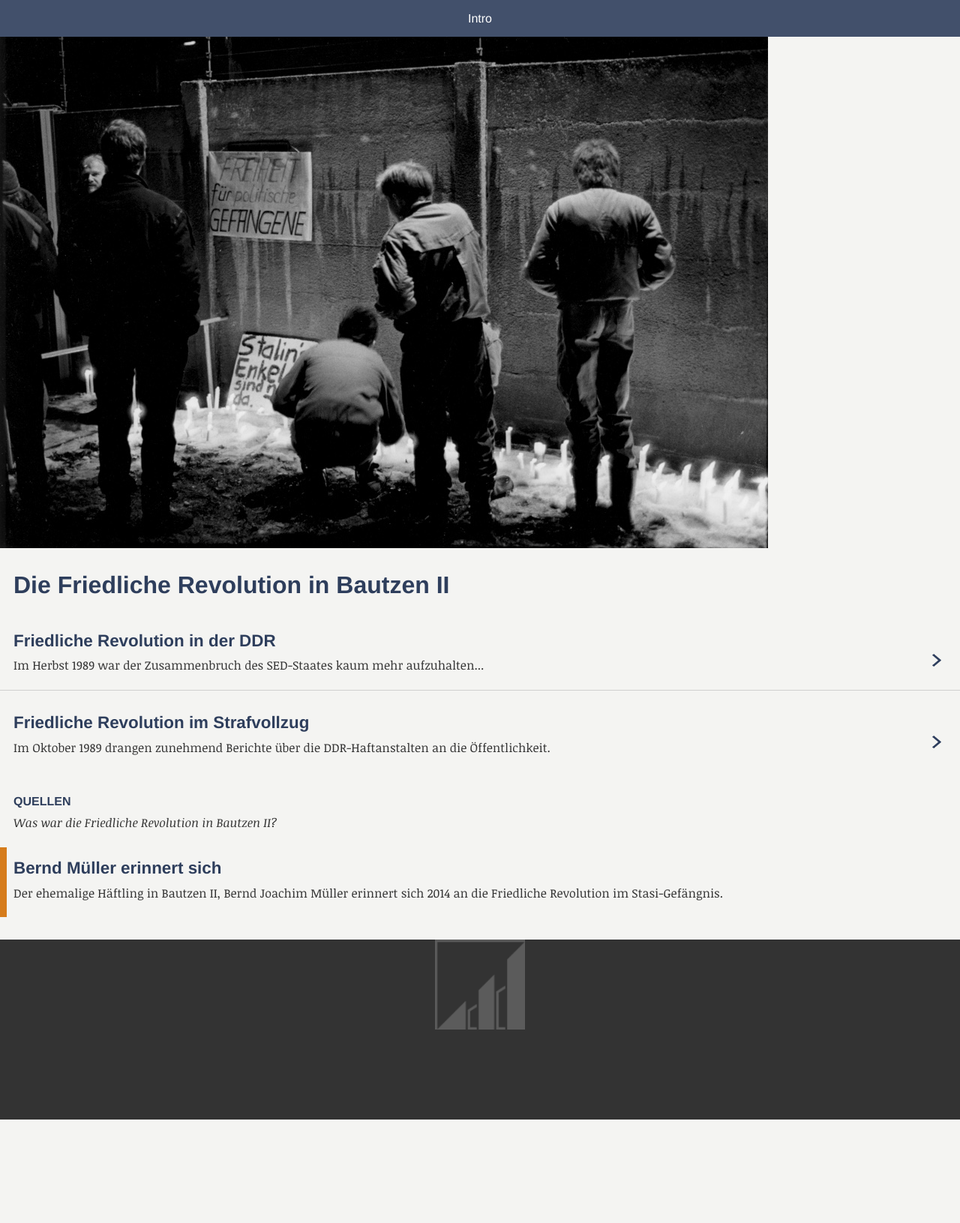
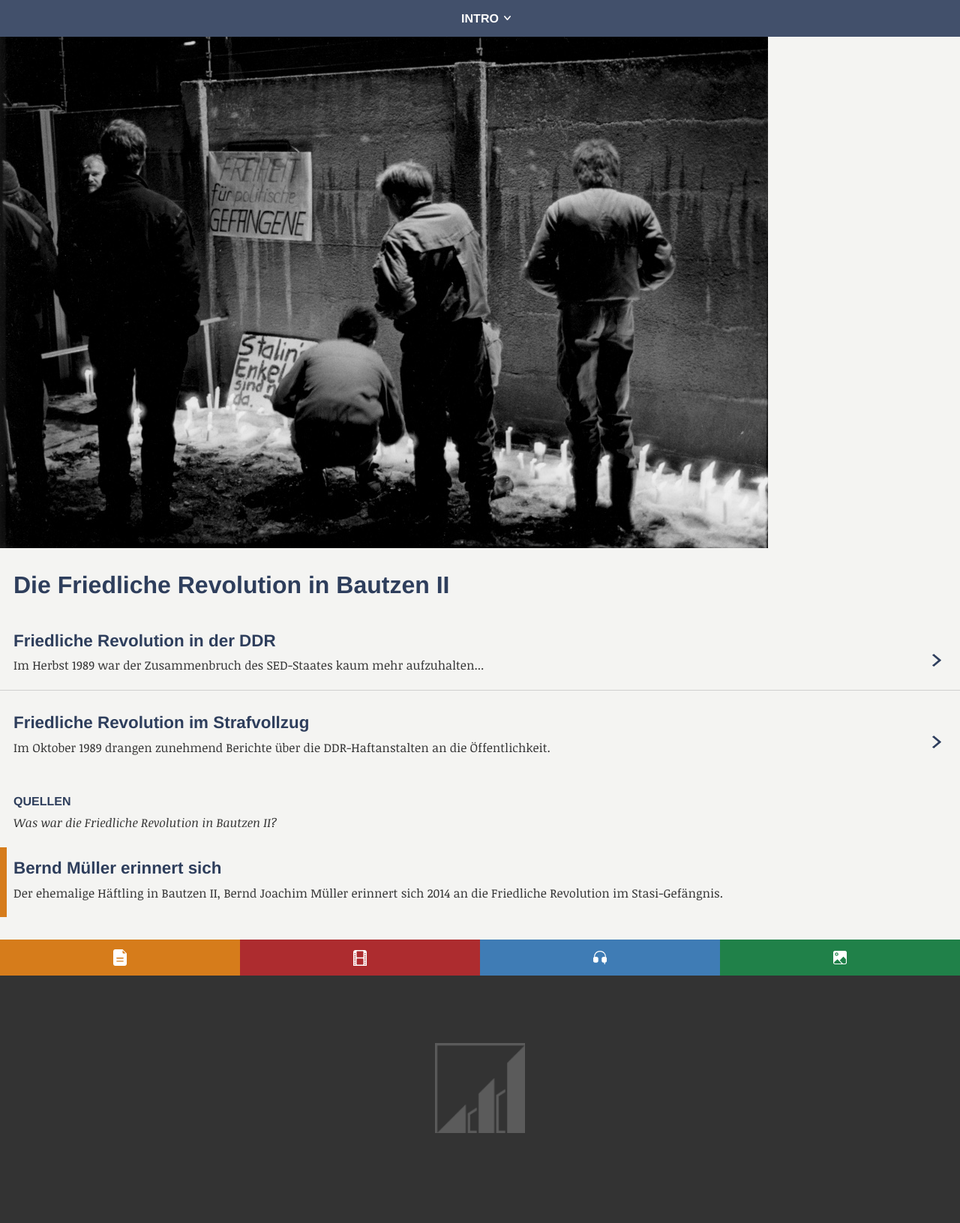
Before and after one commit to nandorocker/bautzen-tour, a Jekyll site: the page built from index.html, in a window 1280 px wide. Shown: the whole page at 75% size. Built offline with Jekyll 4.4.1, drawn with Linux system fonts in a browser that asks for light colours; nearby versions of some CDN libraries; before the commit the page ends 1493 px from its top, so only the background shows below that.

Commit message:
Default layout (minus Jekyll-ization) done

```diff
--- a/_includes/footer.html
+++ b/_includes/footer.html
@@ -1,11 +1,11 @@
 <!-- Footer HTML -->
 <footer>
-	<!--<ul class="media-keys">
-		<li class="key text">text</li>
-		<li class="key video">video</li>
-		<li class="key audio">audio</li>
-		<li class="key image">image</li>
-	</ul>-->
+    <ul class="media-keys">
+        <li class="key text hide-text">Text</li>
+        <li class="key video hide-text">Video</li>
+        <li class="key audio hide-text">Audio</li>
+        <li class="key picture hide-text">Bilder</li>
+    </ul>
 	<a href="/index.html"><img src="assets/footer-logo-icon@2x.png" class="logo"></a>
 </footer>
 
--- a/_layouts/default.html
+++ b/_layouts/default.html
@@ -11,7 +11,6 @@
 
         <!-- Add your site or application content here -->
         {% include header.html %}
-
         <img src="assets/station-{{ page.station }}/{{ page.image }}.jpg">
         <div class="introduction">
             <h1 class="cell">{{ page.title }}</h1>
--- a/_sass/_layout.scss
+++ b/_sass/_layout.scss
@@ -19,7 +19,16 @@
 
 		a {
 			color: #fff;
-			text-transform: capitalize;
+			font-weight: bold;
+			text-transform: uppercase;
+		}
+
+		a:after{
+			margin-left: $spacing-unit/4;
+			position: absolute;
+			top: $spacing-unit/2.5;
+			display: inline-block;
+			content: url("../assets/nav-arrow-down.png");
 		}
 	}
 }
@@ -80,12 +89,41 @@
 */
 .media-keys {
 	width: 100%;
-	background-color: #ccc;
 	margin-left: 0;
 
 	.key {
-		.text {
+		width: 25%;
+		height: $base-font-size*3;
+		float: left;
+		list-style-type: none;
+		margin-bottom: $spacing-unit*3;
+	}
+	.text {
+		background: url("../assets/icon-text.svg") $media-text no-repeat 50% 50%;
+		background-size: $base-font-size*1.1;
+	}
 
-		}
+	.video {
+		background: url("../assets/icon-video.svg") $media-video no-repeat 50% 50%;
+		background-size: $base-font-size*1.1;
+	}
+
+	.audio {
+		background: url("../assets/icon-audio.svg") $media-audio no-repeat 50% 50%;
+		background-size: $base-font-size*1.1;
+	}
+
+	.picture {
+		background: url("../assets/icon-picture.svg") $media-picture no-repeat 50% 50%;
+		background-size: $base-font-size*1.1;
 	}
 }
+
+/*
+ ** Hide Text
+ */
+.hide-text {
+	text-indent: 100%;
+	white-space: nowrap;
+	overflow: hidden;
+}
--- a/css/main.scss
+++ b/css/main.scss
@@ -21,7 +21,7 @@ $footer-color:     #333333;
 $media-text:       #D67C1B;
 $media-video:      #ad2c2f;
 $media-audio:      #3f7cb5;
-$media-picture:    #d47c2a;
+$media-picture:    #208149;
 
 $grey-color:       #828282;
 $grey-color-light: lighten($grey-color, 30%);
```
Also changed, not shown: assets/button-play.png (added), assets/caret-forward.png (added), assets/footer-logo-icon.png (added), assets/icon-audio.png (added), assets/icon-close.png (added), assets/icon-images.svg (deleted), assets/icon-picture.png (added), assets/icon-picture.svg (added), assets/icon-picture@2x.png (renamed from assets/icon-images@2x.png), assets/icon-text.png (added), assets/icon-video.png (added), assets/nav-arrow-down.png (added), assets/placeholder-audio.png (added).
